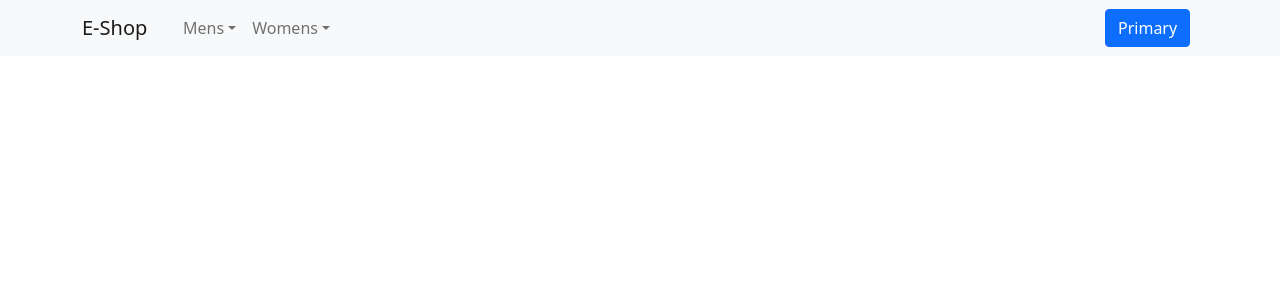
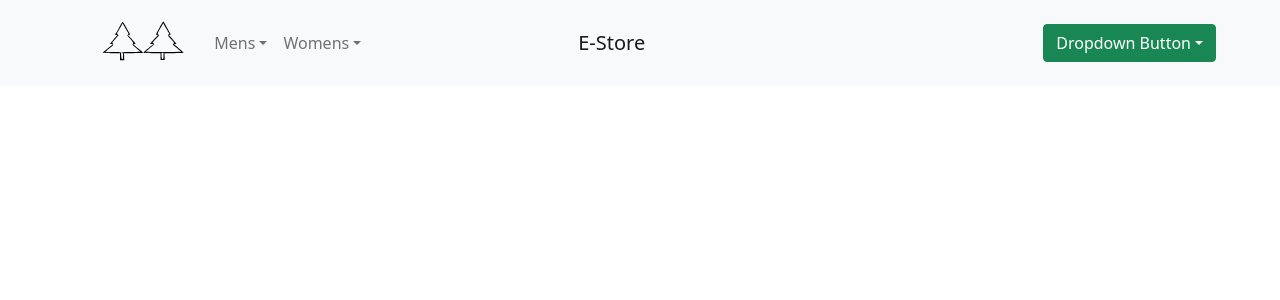
Before and after one commit to ross-m/online-store, a React (Create React App) app in the folder root/Frontend/: page / in a window 1280 px wide. Shown: the top 300 px of the page. Built offline with nearby package versions, Linux system fonts and the light colour scheme.

Commit message:
Worked on UI

```diff
--- a/root/Frontend/src/Components/home.js
+++ b/root/Frontend/src/Components/home.js
@@ -1,14 +1,14 @@
 import React from "react"
-import {Navbar, NavDropdown, Container, Nav, Table, Button, Col} from "react-bootstrap"
-
+import {Navbar, NavDropdown, Container, Nav, Table, Col, Dropdown} from "react-bootstrap"
+import trees from "../trees.svg"
 function Home() {
     return (
         <Navbar bg="light" expand="lg">
             <Container>
-                <Col xs={1}>
-                    <Navbar.Brand href="#home">E-Shop</Navbar.Brand>
+                <Col xs={0} fluid="true">
+                    <img src={trees} height={70} alt="some trees"></img>
                 </Col>
-                <Col sm={10}>
+                <Col sm={4}>
                     <Navbar.Toggle aria-controls="basic-navbar-nav" />
                     <Navbar.Collapse id="basic-navbar-nav">
                     <Nav className="me-auto">
@@ -46,7 +46,7 @@ function Home() {
                                             <td><Nav.Link href="#Womens/Shorts">Shorts</Nav.Link></td>
                                         </tr>
                                         <tr>
-                                            <td><Nav.Link href="#Womens/Hoodies">Sweaters</Nav.Link></td>
+                                            <td><Nav.Link href="#Womens/Sweaters">Sweaters</Nav.Link></td>
                                             <td><Nav.Link href="#Womens/Pants">Pants</Nav.Link></td>
                                         </tr>
                                     </tbody>
@@ -55,8 +55,21 @@ function Home() {
                     </Nav>
                     </Navbar.Collapse>
                 </Col>
+                <Col sm={5}>
+                    <Navbar.Brand href="#home"> E-Store </Navbar.Brand>
+                </Col>
                 <Col>
-                    <Button variant="primary">Primary</Button>{' '}
+                    <Dropdown>
+                        <Dropdown.Toggle variant="success" id="dropdown-basic">
+                            Dropdown Button
+                        </Dropdown.Toggle>
+
+                        <Dropdown.Menu>
+                            <Dropdown.Item href="#/action-1">Action</Dropdown.Item>
+                            <Dropdown.Item href="#/action-2">Another action</Dropdown.Item>
+                            <Dropdown.Item href="#/action-3">Something else</Dropdown.Item>
+                        </Dropdown.Menu>
+                    </Dropdown>
                 </Col>
             </Container>
         </Navbar>
```
Also changed, not shown: root/Frontend/src/generated.svg (added), root/Frontend/src/trees.svg (added).
